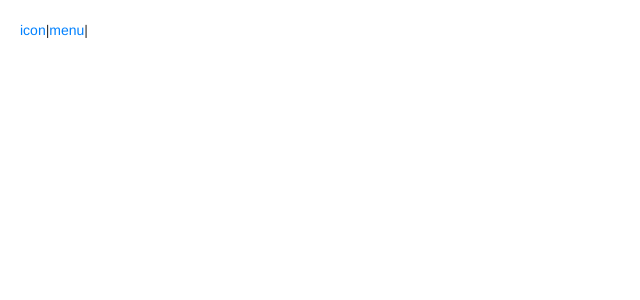
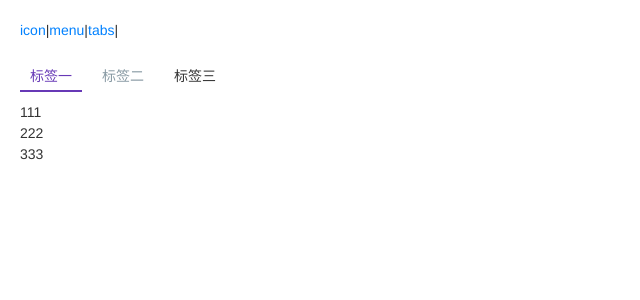
Before and after one commit to lhfr/wvi, a React (Create React App) app: page /#/tabs in a window 1280 px wide. Shown: the top 300 px of the page, without its empty margins (0-640 px from the left). Built offline with nearby package versions, Linux system fonts and the light colour scheme.

Commit message:
新增tabs组件

```diff
--- a/src/components/menu/Menu.js
+++ b/src/components/menu/Menu.js
@@ -13,17 +13,17 @@ export const MenuContext = createContext()
 
 const Menu = (props) => {
 	const {
-		theme,
 		onSelect,
 		onOpen,
 		className,
-		style
+		style,
+		theme = 'light',
 	} = props;
 	const [selectedName, setSelectedName] = useState(props.selectedName)
 	const [openedNames, setOpenedNames] = useState(props.openedNames)
 	const classes = classNames(
 		prefixCls,
-		`${prefixCls}-${theme || 'light'}`,
+		`${prefixCls}-${theme}`,
 		className
 	)
 	const handleSelect = (name) => {
--- /dev/null
+++ b/src/components/tabs/TabPane.js
@@ -0,0 +1,9 @@
+const TabPane = ({
+	children
+}) => {
+	return (
+		<div>{children}</div>
+	)
+}
+
+export default TabPane
--- /dev/null
+++ b/src/components/tabs/Tabs.js
@@ -0,0 +1,135 @@
+import {
+	useState,
+	useRef,
+	useEffect
+} from 'react'
+import classNames from 'classnames'
+import {
+	findComponentsDownward
+} from '../../utils/assist'
+import Icon from '../icon'
+
+const prefixCls = 'wvi-tabs'
+
+const Tabs = (props) => {
+	const {
+		style,
+		children,
+		animated = true,
+	} = props;
+	const [tabList, setTabList] = useState([])
+	const [tabWidth, setTabWidth] = useState(0)
+	const [tabOffset, setTabOffset] = useState(0)
+	const [scrollable, setScrollable] = useState(false)
+	const [selectedName, setSelectedName] = useState(props.selectedName)
+	const navRef = useRef(null)
+	const navScrollRef = useRef(null)
+	const classes = classNames(
+		`${prefixCls}`, {
+			[`${prefixCls}-animated`]: animated
+		}
+	)
+	const tabClasses = (v) => classNames(
+		`${prefixCls}-tab`, {
+			[`${prefixCls}-tab-active`]: v.name === selectedName,
+			[`${prefixCls}-tab-disabled`]: v.disabled
+		}
+	)
+	const tabInkClasses = classNames(
+		`${prefixCls}-tab-ink`, {
+			[`${prefixCls}-tab-ink-animated`]: animated
+		}
+	)
+	const contentClasses = classNames(
+		`${prefixCls}-content`, {
+			[`${prefixCls}-content-animated`]: animated
+		}
+	)
+	const navContainerClasses = classNames(
+		`${prefixCls}-nav-container`, {
+			[`${prefixCls}-nav-scroll-abled`]: scrollable
+		}
+	)
+	const tabPreClasses = classNames(
+		`${prefixCls}-tab-prev`, {
+			[`${prefixCls}-tab-prev-disabled`]: !scrollable
+		}
+	)
+	const tabNextClasses = classNames(
+		`${prefixCls}-tab-next`, {
+			[`${prefixCls}-tab-next-disabled`]: !scrollable
+		}
+	)
+	const tabInkStyle = {
+		width: tabWidth,
+	}
+	animated ? tabInkStyle.transform = `translateX(${tabOffset}px)` : tabInkStyle.left = `${tabOffset}px`
+	useEffect(() => {
+		// 初始化 navList
+		const panes = findComponentsDownward(children, 'TabPane')
+		const tabList = panes.map(pane => {
+			const {
+				title,
+				name,
+				disabled
+			} = pane.props
+			return {
+				title,
+				name,
+				disabled
+			}
+		})
+		setTabList(tabList)
+	}, [children])
+	useEffect(() => {
+		// 初始化 tab 长度
+		setTimeout(() => {
+			const firstTab = navRef.current.querySelector(`.${prefixCls}-tab`)
+			setTabWidth(firstTab.offsetWidth)
+		})
+	}, [])
+	useEffect(() => {
+		// 更新 tabOffset
+		let tabOffset = 0
+		const index = tabList.findIndex(v => v.name === selectedName)
+		tabOffset += index * (tabWidth + 10)
+		setTabOffset(tabOffset)
+	}, [selectedName, tabList, tabWidth])
+	useEffect(() => {
+		// 更新 scrollable
+		const dom = navScrollRef.current
+		const resizeObserver = new ResizeObserver(() => {
+			const navWidth = navRef.current.offsetWidth
+			const navScrollWidth = navScrollRef.current.offsetWidth
+			setScrollable(navScrollWidth < navWidth)
+		})
+		resizeObserver.observe(dom)
+		return () => resizeObserver.unobserve(dom)
+	}, [setScrollable])
+	const handleClick = (i) => {
+		const tab = tabList[i]
+		if (tab.disabled) return
+		setSelectedName(tabList[i].name)
+	}
+	return (
+		<div className={classes} style={style}>
+			<div className={navContainerClasses}>
+			    <span className={tabPreClasses}><Icon type={'chevron-left'} /></span>
+          		<span className={tabNextClasses}><Icon type={'chevron-right'} /></span>
+    		    <div className={`${prefixCls}-nav-scroll`} ref={navScrollRef}>
+          			<div className={`${prefixCls}-nav`} ref={navRef}>
+          				{
+          					tabList.map((v, i) => (
+          						<div key={v.name} onClick={() => handleClick(i)} className={tabClasses(v)}>{v.title}</div>
+          					))
+          				}
+          				<div className={tabInkClasses} style={tabInkStyle} />
+          			</div>
+    			</div>
+			</div>
+			<div className={contentClasses}>{children}</div>
+		</div>
+	)
+}
+
+export default Tabs
--- /dev/null
+++ b/src/components/tabs/index.js
@@ -0,0 +1,6 @@
+import Tabs from './Tabs'
+import TabPane from './TabPane'
+
+Tabs.TabPane = TabPane
+
+export default Tabs
--- /dev/null
+++ b/src/examples/MyTabs.js
@@ -0,0 +1,15 @@
+import Tabs from '../components/tabs/index'
+
+const {
+	TabPane
+} = Tabs
+
+const MyTabs = () => (
+	<Tabs selectedName={1}>
+		<TabPane title='标签一' name={1}>111</TabPane>
+		<TabPane title='标签二' name={2} disabled={true}>222</TabPane>
+		<TabPane title='标签三' name={3}>333</TabPane>
+	</Tabs>
+)
+
+export default MyTabs
--- a/src/router.js
+++ b/src/router.js
@@ -5,6 +5,7 @@ import {
 } from 'react-router-dom'
 import Icon from './examples/MyIcon'
 import Menu from './examples/MyMenu'
+import Tabs from './examples/MyTabs'
 
 const containerStyle = {
 	listStyle: 'none',
@@ -17,9 +18,11 @@ const Router = () =>
 		<ul style={containerStyle}>
 		   <li><Link to='icon'>icon</Link>|</li>
      	   <li><Link to='menu'>menu</Link>|</li>
+     	   <li><Link to='tabs'>tabs</Link>|</li>
   		</ul>
   		<Route path='/icon' component={Icon} />
 		<Route path='/menu' component={Menu} />
+		<Route path='/tabs' component={Tabs} />
 	</HashRouter>
 
 export default Router
--- a/src/styles/common/base.scss
+++ b/src/styles/common/base.scss
@@ -56,12 +56,6 @@ a {
         outline: 0;
         text-decoration: none;
     }
-
-    &[disabled] {
-        color: $link-disable-color;
-        cursor: not-allowed;
-        pointer-events: none;
-    }
 }
 
 code,
--- a/src/styles/components/index.scss
+++ b/src/styles/components/index.scss
@@ -1 +1,2 @@
-@import "menu"
+@import "menu";
+@import "tabs";
--- /dev/null
+++ b/src/styles/components/tabs.scss
@@ -0,0 +1,61 @@
+$menu-prefix-cls: $css-prefix + 'tabs';
+
+.#{$menu-prefix-cls} {
+	&-nav {
+		position: relative;
+		float: left; // 使长度溢出
+		&-container {
+			position: relative;
+		}
+		&-scroll {
+			white-space: nowrap;
+			color: $text-color;
+			margin-bottom: $margin-sm;
+            overflow: hidden;
+            &-abled {
+            	padding: 0 $padding-md;
+            }
+        }
+	}
+	&-tab {
+		display: inline-block;
+		padding: $padding-xs $padding-sm;
+		margin-right: $padding-sm;
+		&-active,
+		&:hover {
+            color: $primary-color;
+        }
+        &-disabled {
+           	pointer-events: none;
+          	cursor: default;
+           	color: $disable-color;
+        }
+		&-ink {
+   		    height: 2px;
+            box-sizing: border-box;
+            background-color: $primary-color;
+            position: absolute;
+            left: 0;
+            bottom: 0;
+            z-index: 1;
+            transition: transform .3s ease-in-out;
+            transform-origin: 0 0;
+		}
+		&-prev {
+		    line-height: 32px;
+   			position: absolute;
+   			left: 0;
+   			&-disabled {
+   				display: none;
+   			}
+   		}
+   		&-next {
+   			line-height: 30px;
+   			position: absolute;
+   			right: 0;
+   		    &-disabled {
+   				display: none;
+   			}
+   		}
+   	}
+}
--- a/src/styles/custom.scss
+++ b/src/styles/custom.scss
@@ -8,7 +8,7 @@ $primary-color: $purple;
 $link-color: $blue;
 $link-hover-color: darken($link-color, 10%);
 $link-active-color: lighten($link-color, 10%);
-$link-disable-color: $grey;
+$disable-color: $grey;
 
 // base
 $font-size-small: 12px;
--- /dev/null
+++ b/src/utils/assist.js
@@ -0,0 +1,18 @@
+// 递归遍历获取所有名为 componentName 的 children 组件
+export const findComponentsDownward = (context, componentName, components = []) => {
+    if (Array.isArray(context)) {
+        for (let component of context) {
+            if (component.type && component.type.name === componentName) {
+                components.push(component)
+            }
+            if (component.props && component.props.children)
+                findComponentsDownward(component.props.children, componentName, components)
+        }
+    } else if (context) {
+        if (context.type && context.type.name === componentName) {
+            components.push(context)
+        }
+        findComponentsDownward(context.props && context.props.children, componentName, components)
+    }
+    return components
+}
```
